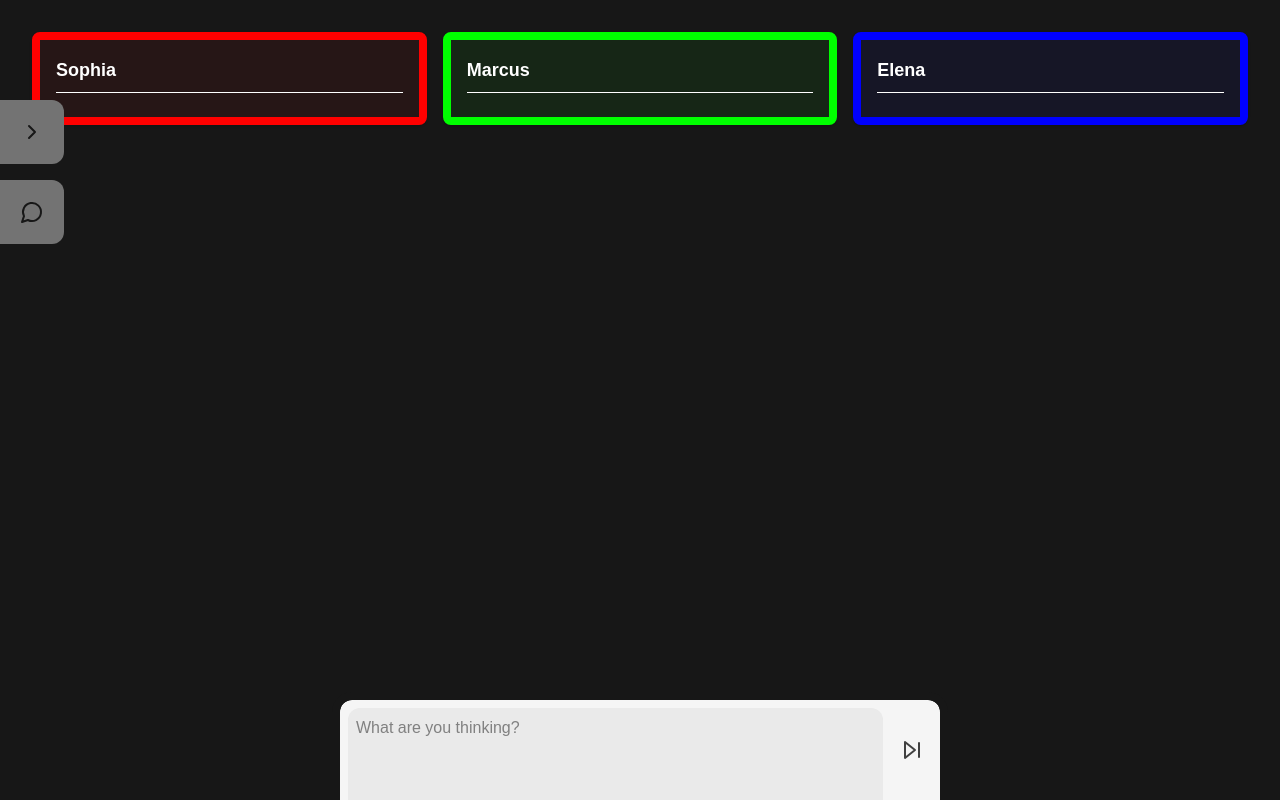
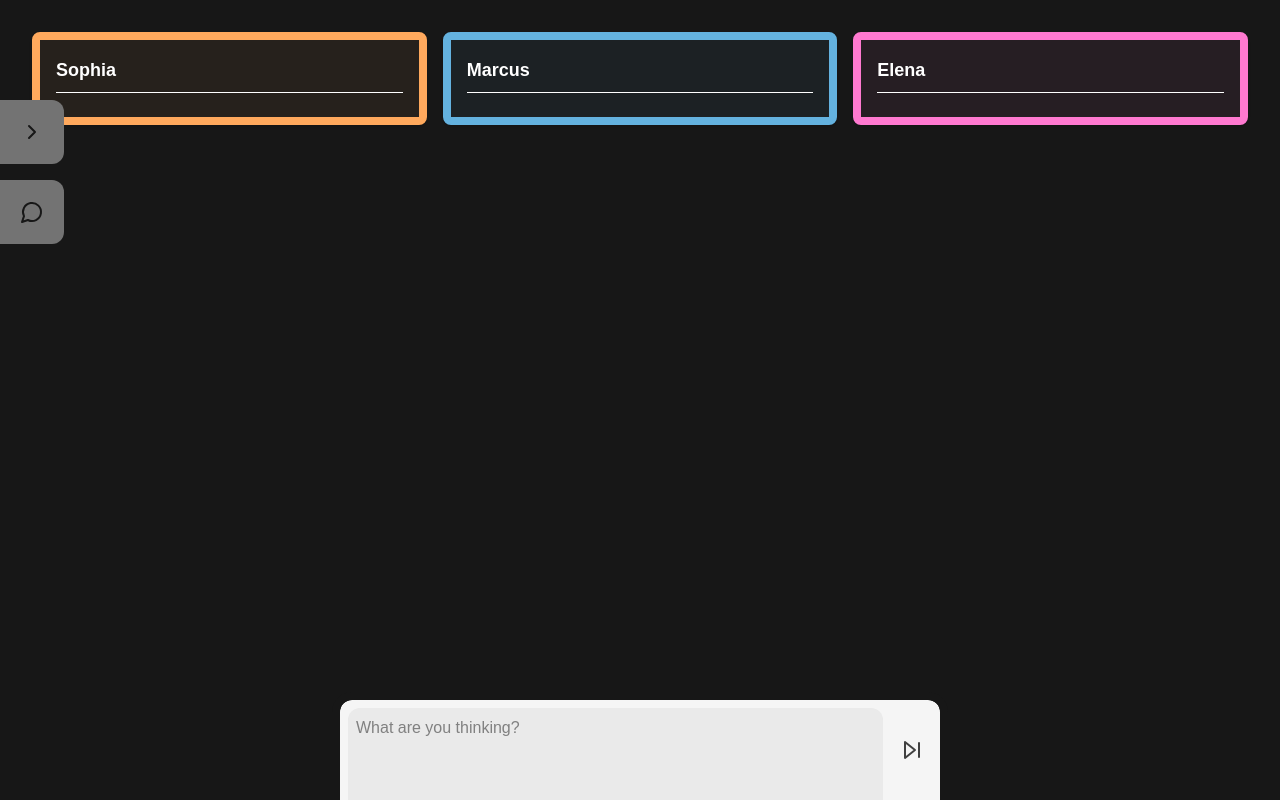
Before and after one commit to ckafrouni/tiki-taka, a Next.js app: page /beta/brainstorming in a window 1280 px wide. Built offline with nearby package versions, Linux system fonts and the light colour scheme; what @ai-sdk/anthropic would draw is missing.

Commit message:
new ui add container sizing

```diff
--- a/src/app/beta/[slug]/components/ExpertColumns.tsx
+++ b/src/app/beta/[slug]/components/ExpertColumns.tsx
@@ -97,7 +97,7 @@ const ExpertResponse = ({ expert, latestUserMessage }: ExpertResponseProps) => {
               key={i}
               className="px-2 py-0.5 rounded-full mx-0.5 inline-block font-medium text-white"
               style={{
-                backgroundColor: getExpertColorByName(part)
+                backgroundColor: getExpertColorByName(part),
               }}
             >
               {part}
@@ -124,7 +124,7 @@ export function ExpertColumns() {
   });
 
   return (
-    <div className="grid grid-cols-1 md:grid-cols-3 gap-4 p-4 flex-1 overflow-hidden">
+    <div className="container mx-auto grid grid-cols-1 md:grid-cols-3 gap-4 p-4 flex-1 overflow-hidden">
       {experts.map((expert) => (
         <ExpertResponse
           key={expert.id}
--- a/src/app/beta/[slug]/page.tsx
+++ b/src/app/beta/[slug]/page.tsx
@@ -36,7 +36,7 @@ export default function BetaPage() {
             context,
             name: cognitiveDiversity[task_name]["experts"][0]["name"],
           }),
-          color: "#FF0000",
+          color: "#FFA95D",
         },
         {
           id: 2,
@@ -48,7 +48,7 @@ export default function BetaPage() {
             context,
             name: cognitiveDiversity[task_name]["experts"][1]["name"],
           }),
-          color: "#00FF00",
+          color: "#64B2DF",
         },
         {
           id: 3,
@@ -60,7 +60,7 @@ export default function BetaPage() {
             context,
             name: cognitiveDiversity[task_name]["experts"][2]["name"],
           }),
-          color: "#0000FF",
+          color: "#FF79D0",
         },
       ]);
     }
```
